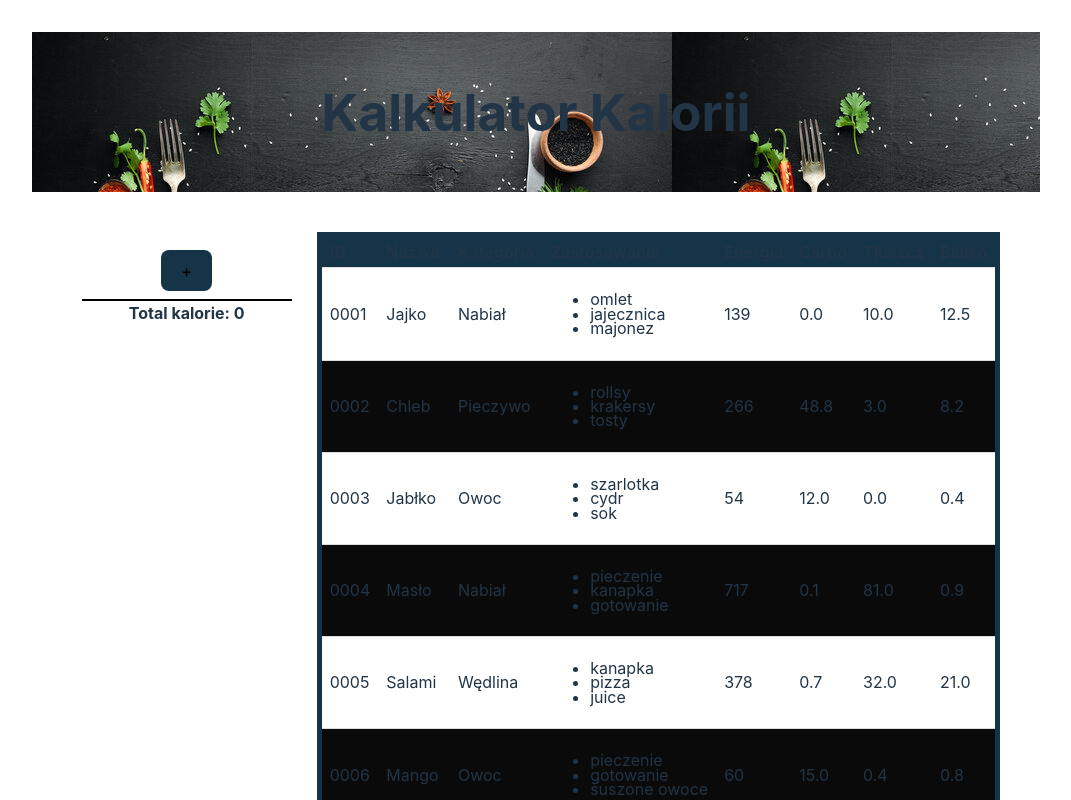
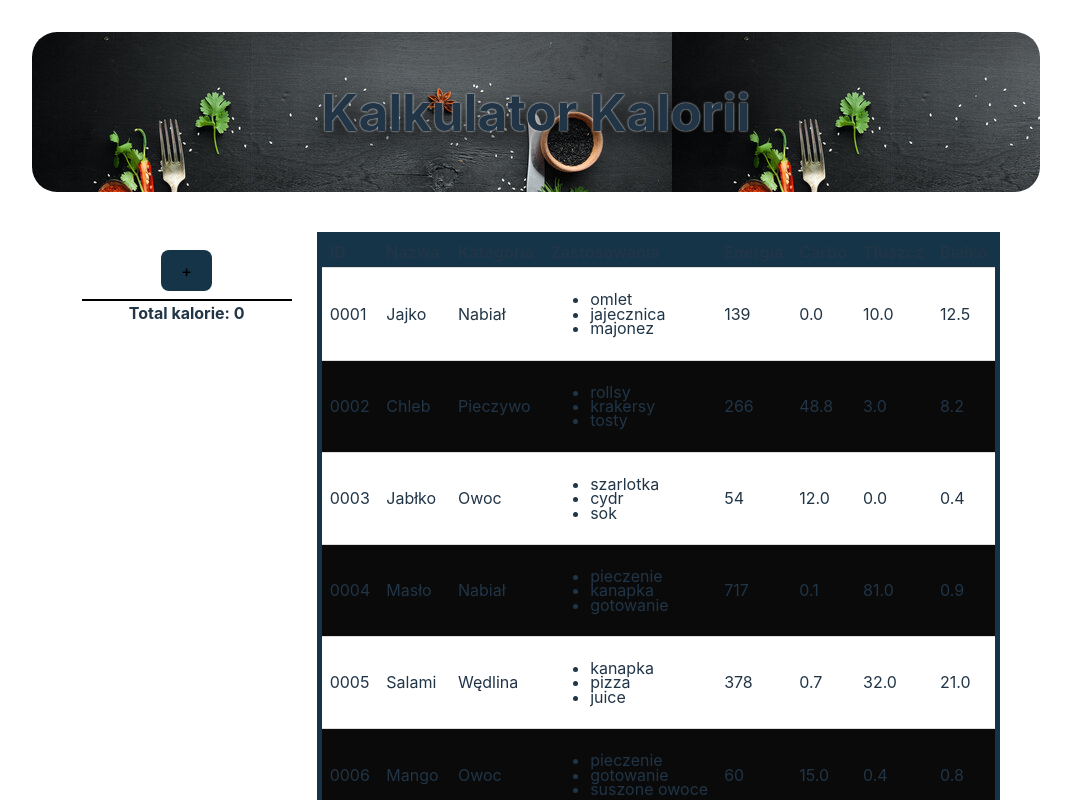
Before and after one commit to githubkarol/calories-app-frontend, a React (Vite) app: page / in a window 1280 px wide. Shown: the top 800 px of the page, without its empty margins (104-1175 px from the left). Built offline with nearby package versions, Linux system fonts and the light colour scheme.

Commit message:
updated header

```diff
--- a/src/UI/Header.css
+++ b/src/UI/Header.css
@@ -1,8 +1,10 @@
 .header_h1{
-    background-color: #153448;
     height: 10em;
     position: relative;
     background-image: url("/public/food.jpg");
+    text-shadow: white 0 0 2px, black 5px 10px 25px;
+
+    border-radius: 25px;
 }
 
 .header_text {
```
